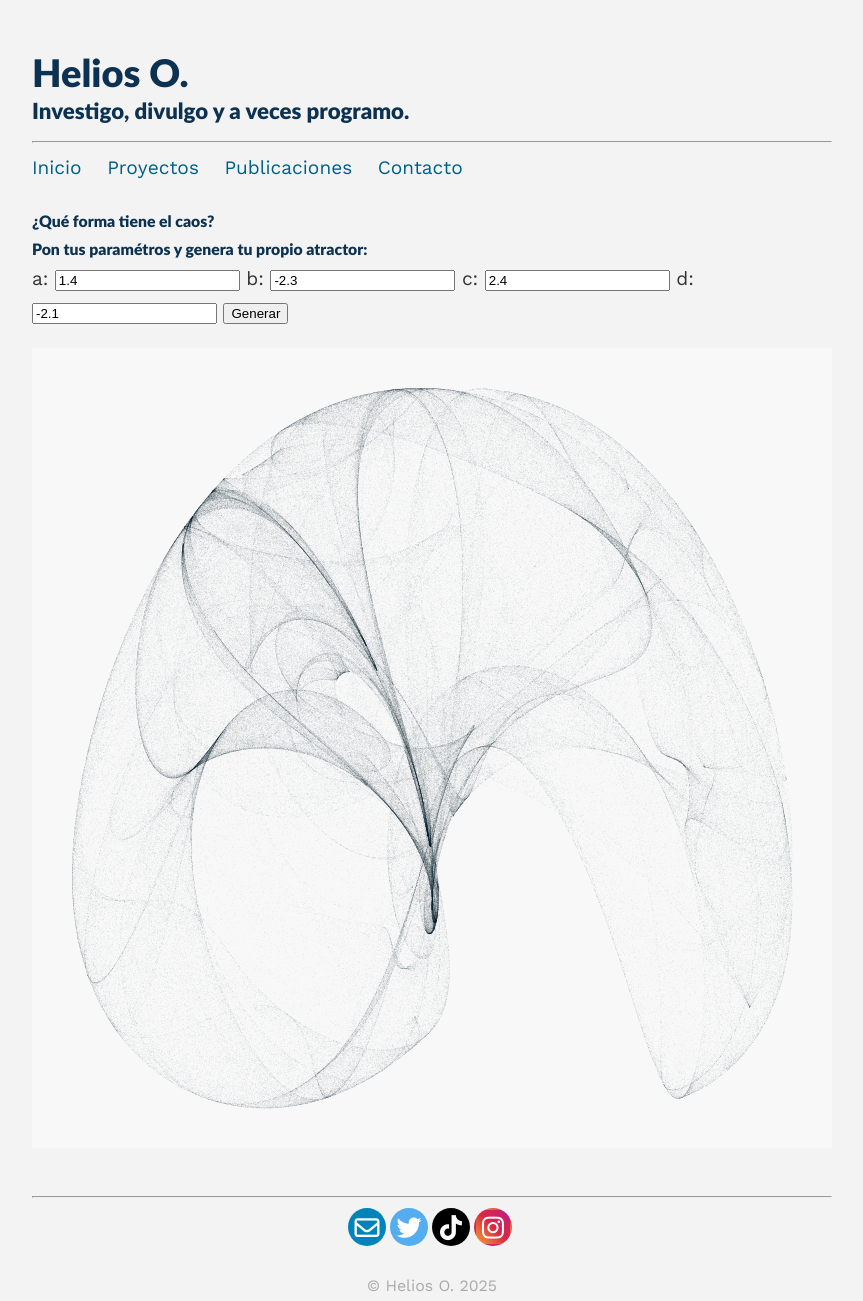
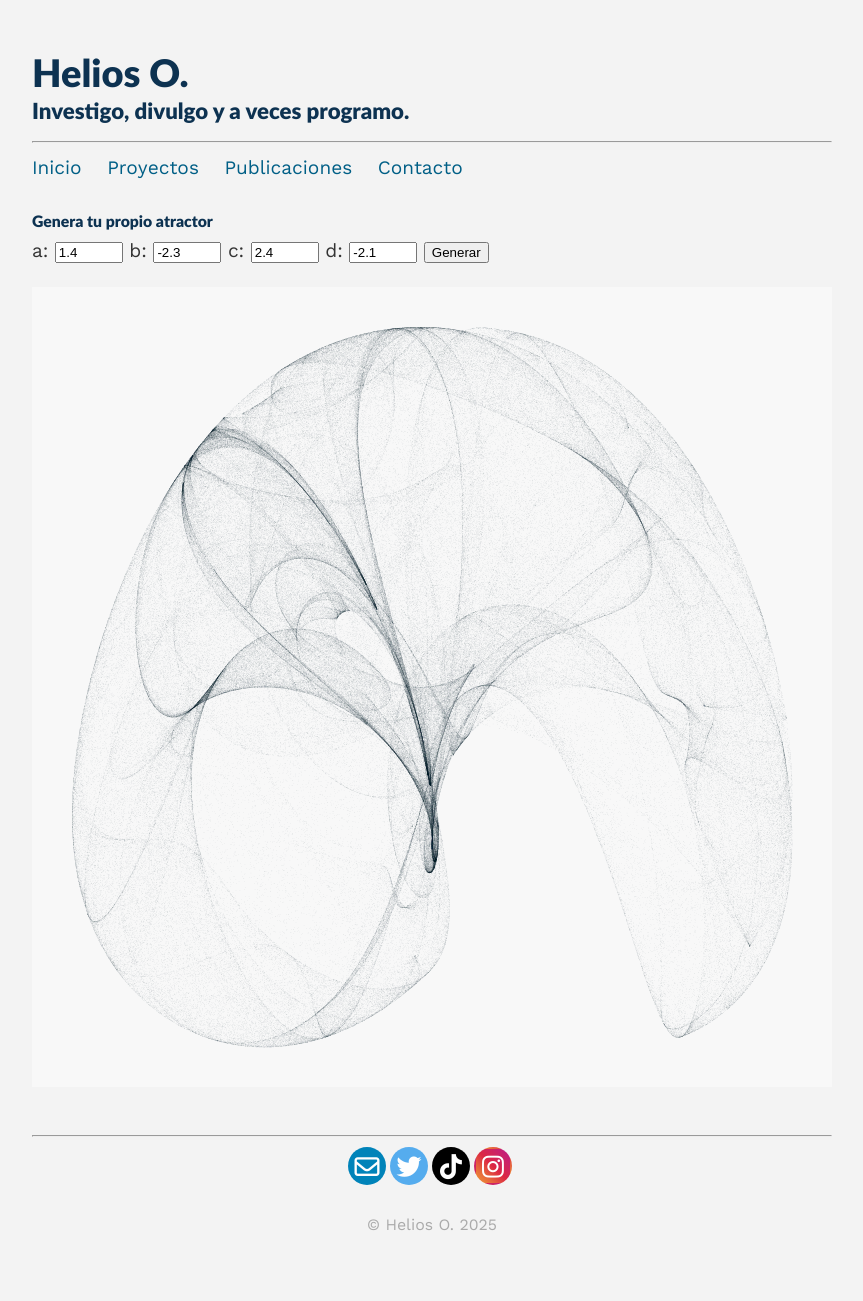
Before and after one commit to Heliouz/Heliouz.github.io, a Jekyll site: the page built from _projects/peterjong.md, in a window 1280 px wide. Shown: the whole page, without its empty margins (208-1071 px from the left). Built offline with Jekyll 4.4.1, drawn with Linux system fonts in a browser that asks for light colours; after the commit the page ends 1240 px from its top, so only the background shows below that.

Commit message:
Update and rename uglymex.md to peterjong.md

```diff
--- a/_projects/uglymex.md
+++ b/_projects/peterjong.md
@@ -4,16 +4,14 @@ title: Atractores de Peter de Jong
 description: Generador de atractores de Peter de Jong
 ---
 
-##### ¿Qué forma tiene el caos?
-
-##### Pon tus paramétros y genera tu propio atractor:
+##### Genera tu propio atractor
 
 <!--  -->
 <div>
-  <label>a: <input type="number" id="a" step="0.001" value="1.4"></label>
-  <label>b: <input type="number" id="b" step="0.001" value="-2.3"></label>
-  <label>c: <input type="number" id="c" step="0.001" value="2.4"></label>
-  <label>d: <input type="number" id="d" step="0.001" value="-2.1"></label>
+  <label>a: <input type="number" id="a" step="0.01" value="1.4" style="width: 60px;"></label>
+  <label>b: <input type="number" id="b" step="0.01" value="-2.3" style="width: 60px;"></label>
+  <label>c: <input type="number" id="c" step="0.01" value="2.4" style="width: 60px;"></label>
+  <label>d: <input type="number" id="d" step="0.01" value="-2.1" style="width: 60px;"></label>
   <button onclick="draw()">Generar</button>
 </div>
 <div id="warning" style="color: red; font-weight: bold; margin-top: 10px; display: none;">
```
